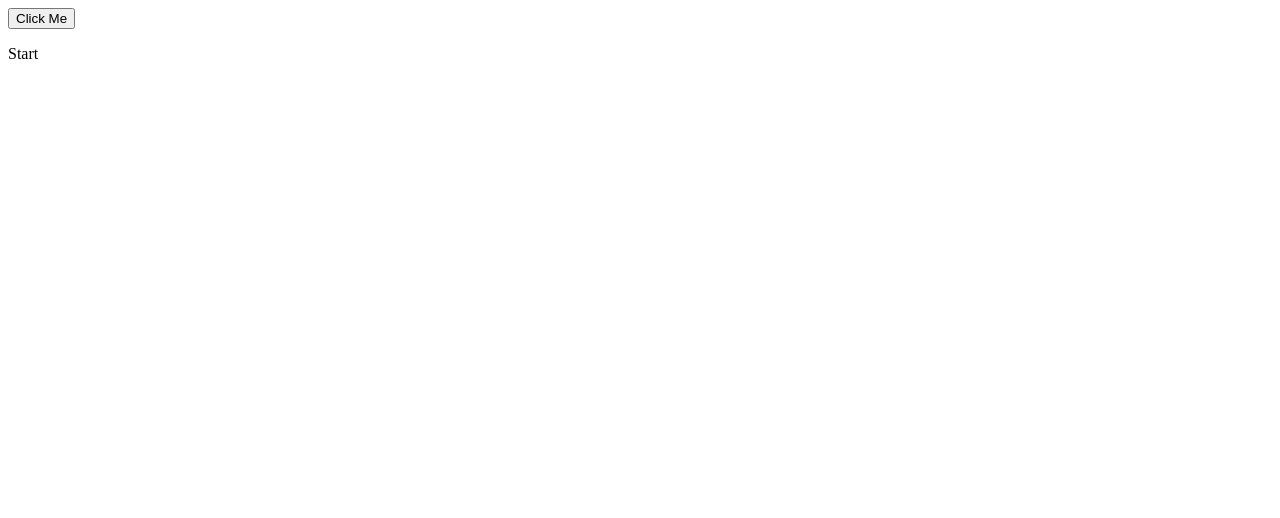
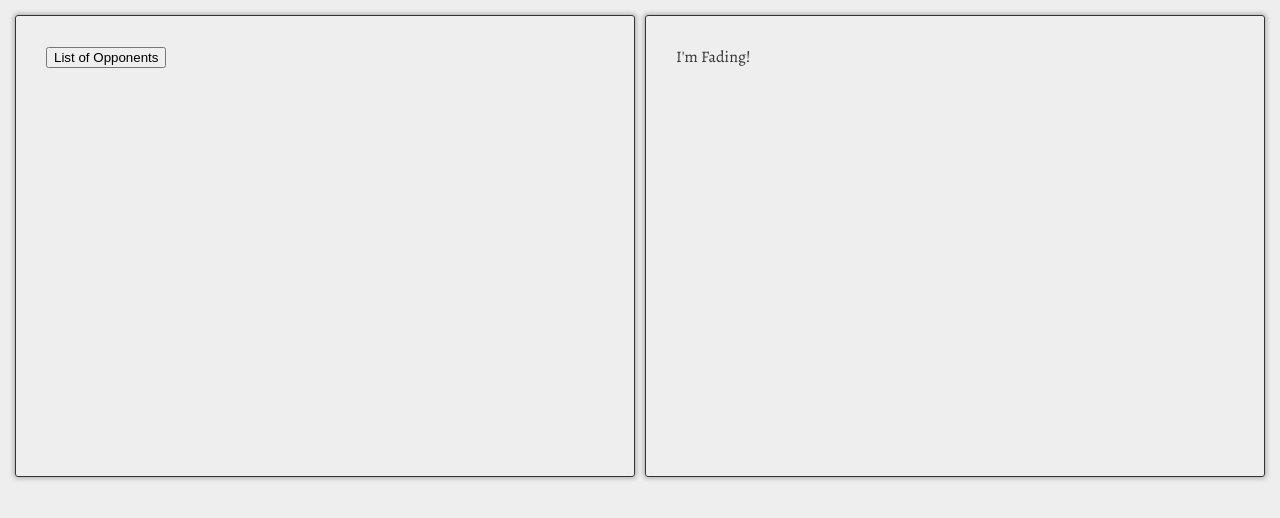
Before and after one commit to aarai/Hacktoberfest2022, a website: page views/index.html in a window 1280 px wide. Drawn offline with nearby package versions, Linux system fonts and the light colour scheme.

Commit message:
init commit, addition of styles plus addition of htmx class-tool example - needs debugging

```diff
--- /dev/null
+++ b/public/css/styles.css
@@ -0,0 +1,17 @@
+:root {
+    --main_color: #333333;
+    --main_bg_color: #EEEEEE;
+    --secondary_bg_color: #EGEGEG;
+    --font_main: 'Alegreya', serif;
+    color: var(--main_color);
+
+}
+
+body { background-color: var(--main_bg_color); font-family: var(--font_main); max-width: 100%; margin: 10px; overflow-x: hidden;}
+
+
+.container { display: flex; width: 100%; }
+.container > div  { background-color: var(--secondary_bg_color); box-shadow: 0 0 5px 1px rgba(0,0,0,0.3); border: 1px solid var(--main_color); border-radius: 3px; width: 50%; margin: 5px; min-height: 50vh; padding: 30px; }
+
+#fade.faded { opacity: 0; }
+#fade { opacity: 1; transition: opacity ease-in 900ms; }
--- a/views/index.html
+++ b/views/index.html
@@ -6,15 +6,26 @@
   <meta http-equiv="X-UA-Compatible" content="IE=edge">
   <meta name="viewport" content="width=device-width, initial-scale=1.0">
   <title>Home</title>
+  <link rel="preconnect" href="https://fonts.googleapis.com">
+  <link rel="preconnect" href="https://fonts.gstatic.com" crossorigin>
+  <link href="https://fonts.googleapis.com/css2?family=Alegreya&display=swap" rel="stylesheet">
+  <link rel="stylesheet" href="/css/styles.css"></link>
   <script src="/js/htmx.min.js"></script>
 </head>
 
-<body>
-  <div>
-    <button hx-get="/names" hx-swap="innerHTML" hx-target="#content">
-      Click Me
-    </button>
-    <p id="content">Start</p>
+<body id="body">
+
+  <div class="container">
+    <div id="getList">
+      <button hx-get="/names" hx-swap="innerHTML" hx-target="#content">
+        List of Opponents
+      </button>
+      <p id="content"></p>
+    </div>
+    <div>
+      <div id="fade" classes="toggle faded:1s">I'm Fading!</div>
+    </div>
+
   </div>
 </body>
 
```
